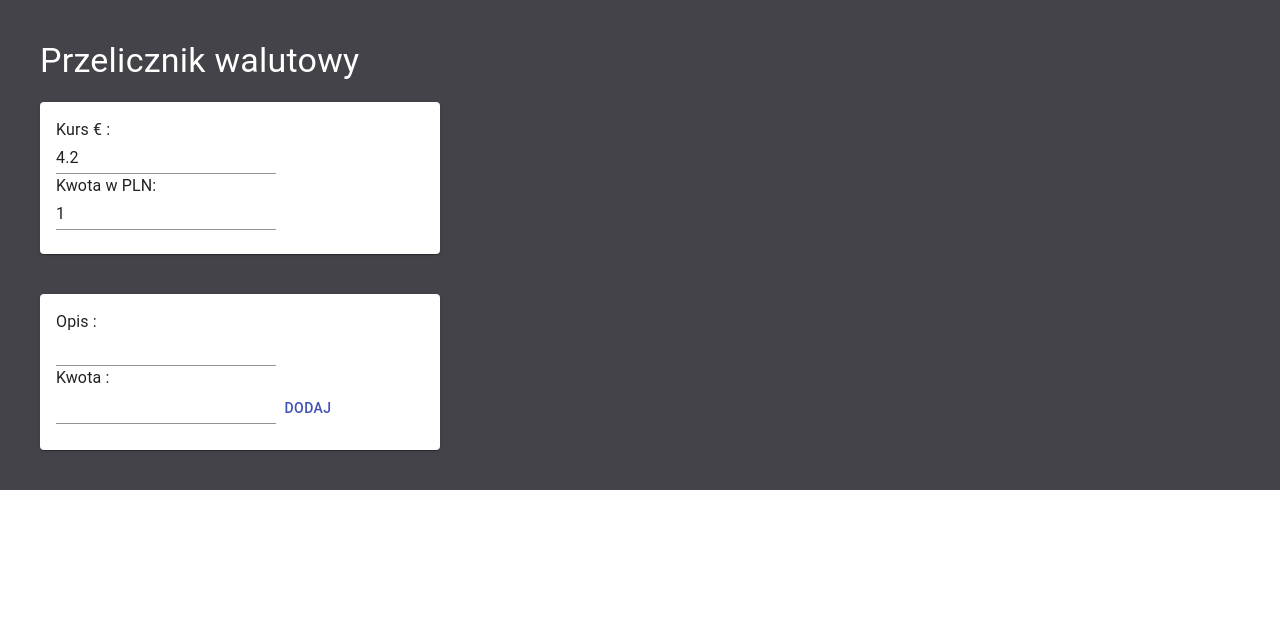
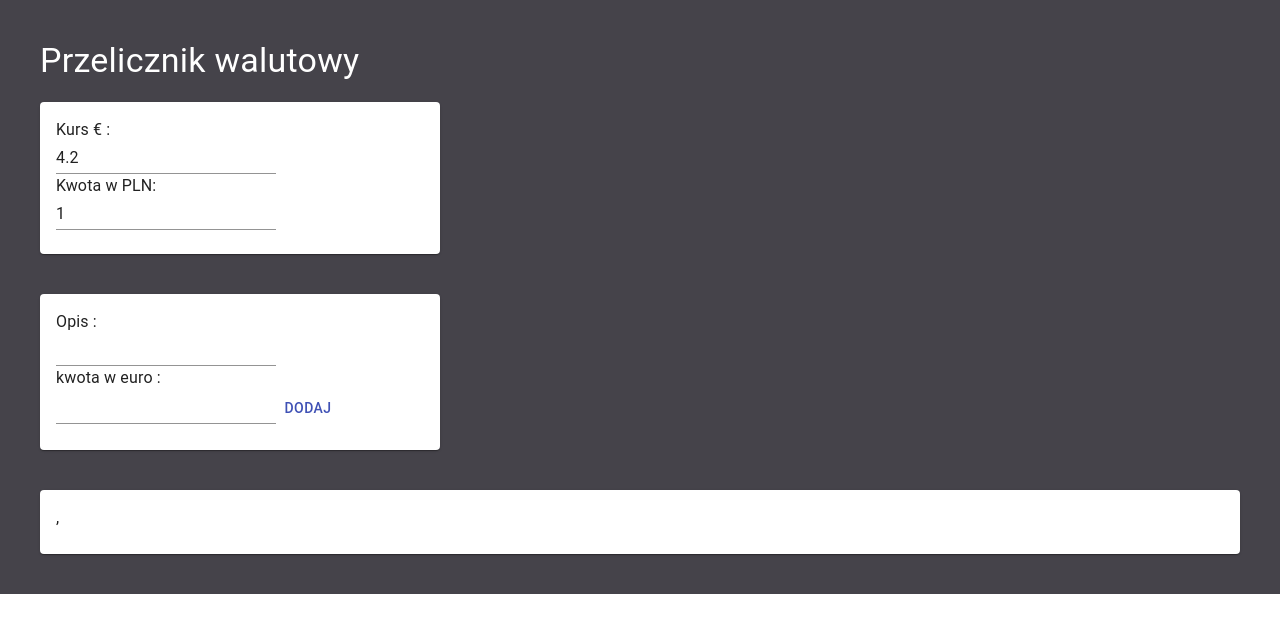
Before and after one commit to Klaudia-Brysiewicz/currencyApp, a React (Create React App) app: page / in a window 1280 px wide. Both pictures are taken after a click on the button "DODAJ". Shown: the top 632 px of the page. Built offline with nearby package versions, Linux system fonts and the light colour scheme.

Commit message:
currency - transaction list

```diff
--- /dev/null
+++ b/src/actions/types.js
@@ -0,0 +1,2 @@
+export const CHANGE_RATE = 'CHANGE_RATE';
+export const ADD_TRANSACTION = 'ADD_TRANSACTION';
--- a/src/components/addTransaction.js
+++ b/src/components/addTransaction.js
@@ -4,23 +4,47 @@ import Typography from '@material-ui/core/Typography';
 import CardContent from '@material-ui/core/CardContent';
 import Input from '@material-ui/core/Input';
 import Button from '@material-ui/core/Button';
+import { ADD_TRANSACTION } from '../actions/types';
+import { useDispatch } from 'react-redux';
 
-const AddTransaction = ({ addTransaction }) => {
+const AddTransaction = () => {
     const [description, setDescription] = useState('');
     const [transactionValue, setTransactionValue] = useState('');
+    const dispatch = useDispatch();
     return (
-        <Card>
+        <Card style={styles.container}>
             <CardContent>
                 <Typography>Opis :</Typography>
-                <Input value={description} onChange={(event) => setDescription(event.target.value)} type="text" />
-                <Typography>Kwota :</Typography>
-                <Input value={transactionValue} onChange={(event) => setTransactionValue(event.target.value)} type="number" />
-                <Button color="primary" onClick={() => addTransaction(description, transactionValue)}>
+                <Input
+                    value={description}
+                    onChange={event => setDescription(event.target.value)}
+                    type="text"
+                />
+                <Typography>kwota w euro :</Typography>
+                <Input
+                    value={transactionValue}
+                    onChange={event => setTransactionValue(event.target.value)}
+                    type="number"
+                />
+                <Button
+                    color="primary"
+                    onClick={() => {
+                        dispatch({ type: ADD_TRANSACTION, data: { description, transactionValue } });
+                        setDescription('');
+                        setTransactionValue('');
+                    }}
+                >
                     Dodaj
                 </Button>
             </CardContent>
         </Card>
-    )
-}
+    );
+};
+
+const styles = {
+    container: {
+        marginBottom: '40px',
+    },
+};
 
 export default AddTransaction;
--- a/src/components/currencyConverter.js
+++ b/src/components/currencyConverter.js
@@ -1,16 +1,16 @@
 import React, { useState, Fragment } from 'react';
-import { useSelector } from 'react-redux';
-import { useDispatch } from 'react-redux';
+import { useSelector, useDispatch } from 'react-redux';
 import Card from '@material-ui/core/Card';
 import Typography from '@material-ui/core/Typography';
 import CardContent from '@material-ui/core/CardContent';
 import Input from '@material-ui/core/Input';
+import { CHANGE_RATE } from '../actions/types';
 
 const CurrencyConverter = () => {
     const [value, setVaule] = useState(1);
     const [euroValue, setEuroValue] = useState('');
     const exchangeRate = useSelector(state => state.exchange.exchangeRate);
-    const dispatch = useDispatch()
+    const dispatch = useDispatch();
     const calculateValue = (event) => {
         const value = event.target.value;
         setVaule(value);
@@ -18,7 +18,7 @@ const CurrencyConverter = () => {
     };
     const calculateExchangeRate = (event) => {
         const exchangeRate = event.target.value;
-        dispatch({ type: 'CHANGE_RATE', data: exchangeRate })
+        dispatch({ type: CHANGE_RATE, data: exchangeRate });
         setEuroValue(exchangeRate * value);
     };
     return (
@@ -45,6 +45,6 @@ const styles = {
     container: {
         marginBottom: '40px',
     },
-}
+};
 
 export default CurrencyConverter;
--- a/src/components/mainPage.js
+++ b/src/components/mainPage.js
@@ -3,11 +3,9 @@ import Grid from '@material-ui/core/Grid';
 import Typography from '@material-ui/core/Typography';
 import CurrencyConverter from './currencyConverter';
 import AddTransaction from './addTransaction';
+import TransactionList from './transactionList';
 
 const MainPage = () => {
-    const addTransaction = (description, transactionValue) => {
-        console.log('add', description, transactionValue);
-    }
     return (
         <Grid container style={styles.container} className="App">
             <Grid item xs={12}>
@@ -15,7 +13,10 @@ const MainPage = () => {
             </Grid>
             <Grid item xs={12} md={4}>
                 <CurrencyConverter style={styles.marginBottom} />
-                <AddTransaction addTransaction={addTransaction} />
+                <AddTransaction/>
+            </Grid>
+            <Grid item xs={12}>
+                <TransactionList />
             </Grid>
         </Grid>
     );
--- /dev/null
+++ b/src/components/transactionList.js
@@ -0,0 +1,29 @@
+import React from 'react'
+import { useSelector } from 'react-redux';
+import Card from '@material-ui/core/Card';
+import Typography from '@material-ui/core/Typography';
+import CardContent from '@material-ui/core/CardContent';
+
+const TransactionList = () => {
+    const transactions = useSelector(state => state.exchange.transactions);
+    if (!transactions.length) return null;
+    return (
+        <Card>
+            <CardContent>
+                {transactions.map(({description, transactionValue}, index) => (
+                    <Typography key={index} style={index ? styles.borderTop : {}}>{description}, {transactionValue}</Typography>
+                ))}
+            </CardContent>
+        </Card>
+    )
+};
+
+const styles = {
+    borderTop: {
+        borderTop: '1px solid gray',
+        marginTop: 15,
+        paddingTop: 15,
+    },
+};
+
+export default TransactionList;
--- a/src/reducers/exchange.js
+++ b/src/reducers/exchange.js
@@ -1,11 +1,16 @@
+import { CHANGE_RATE, ADD_TRANSACTION } from '../actions/types';
+
 const initialState = {
     exchangeRate: 4.2,
+    transactions: [],
 };
 
 export const exchange = (state = initialState, action = {}) => {
     switch (action.type) {
-        case 'CHANGE_RATE':
+        case CHANGE_RATE:
             return { ...state, exchangeRate: action.data };
+        case ADD_TRANSACTION:
+            return { ...state, transactions: [ ...state.transactions, action.data] };
         default:
             return state;
     }
```
Also changed, not shown: src/actions/exchangeActions.js (+9 -1 lines).
